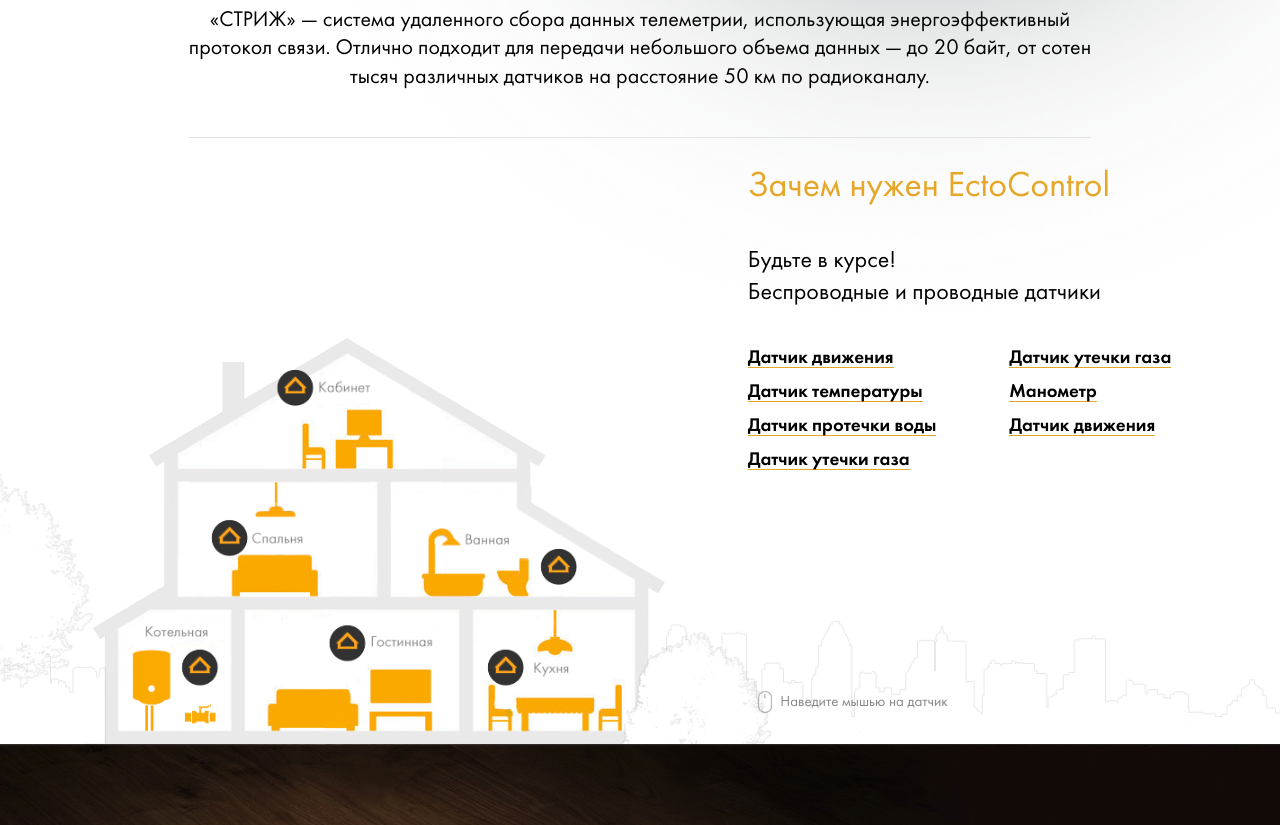
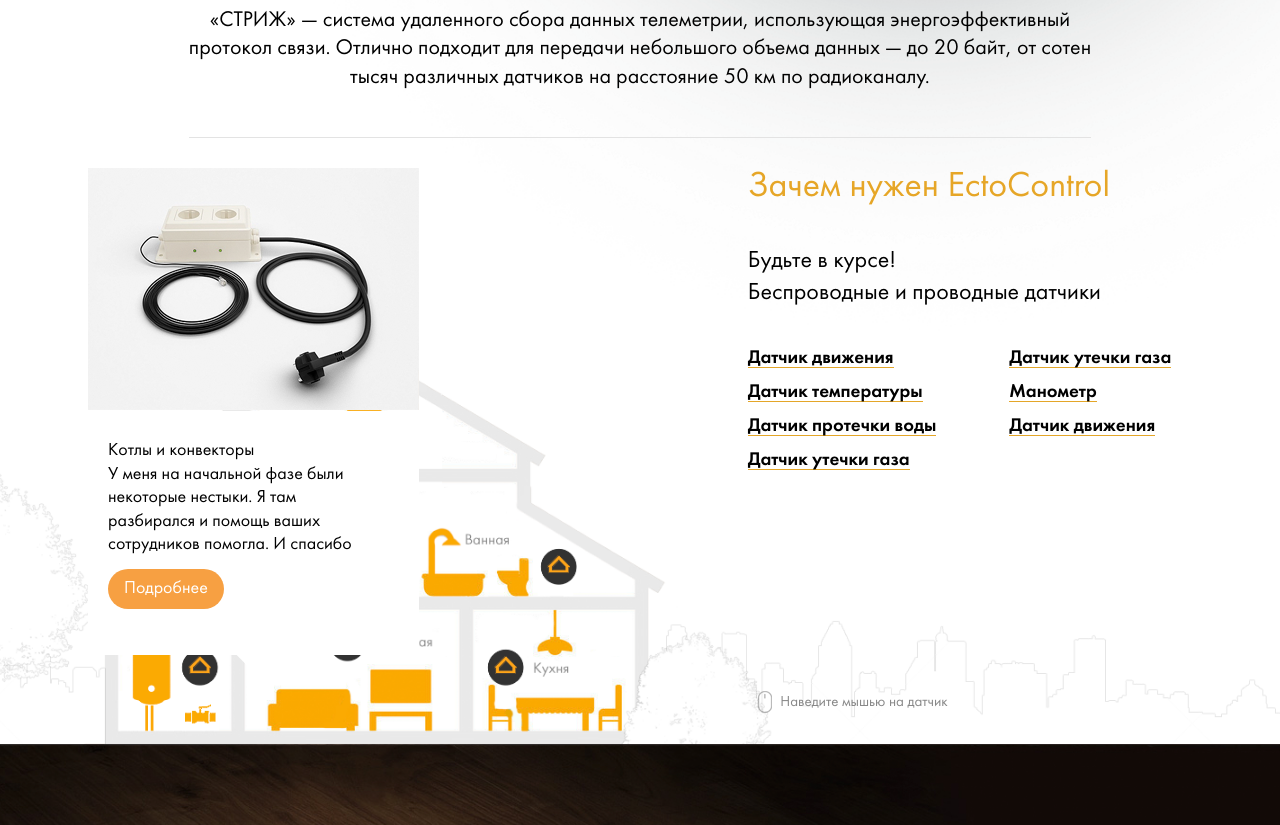
Before and after one commit to Lulca/Ectostroy007, a website: page app/index.html in a window 1280 px wide. Shown: the part 720-1545 px from the top of the page. Drawn offline with Linux system fonts and the light colour scheme.

Commit message:
map-section description

```diff
--- a/app/index.html
+++ b/app/index.html
@@ -202,7 +202,25 @@
           <p class="sensor-describe">«СТРИЖ» — система удаленного сбора данных телеметрии, использующая энергоэффективный <br>протокол связи. Отлично подходит для передачи небольшого объема данных — до 20 байт, от сотен<br> тысяч различных датчиков на расстояние 50 км по радиоканалу.</p>
         </div>
         <div class="row">
-          <div class="col-md-7"></div>
+          <div class="col-md-7">
+            <ul class="inline-b">
+              <li class="map-sensor map-sensor1">
+                <img src="img/map-sensor1.png" alt="sensor">
+                <div class="map-sensor-descript">
+                  <h3>Котлы и конвекторы</h3>
+                  <p>У меня на начальной фазе были<br> некоторые нестыки. Я там<br> разбирался и помощь ваших <br>сотрудников помогла. И спасибо</p>
+                  <a href="#" class="yellow-button yellow-button_radius">Подробнее</a>
+                  <div class="triangle"><img src="img/triangle.png"></div>
+                </div>
+              </li>
+              <li class="map-sensor map-sensor2"></li>
+              <li class="map-sensor map-sensor3"></li>
+              <li class="map-sensor map-sensor4"></li>
+              <li class="map-sensor map-sensor5"></li>
+              <li class="map-sensor map-sensor6"></li>
+              <li class="map-sensor map-sensor7"></li>
+            </ul>
+          </div>
           <div class="col-md-5">
             <h3 class="b-title sensor-title">Зачем нужен EctoControl</h3>
             <p class="be-informed">Будьте в курсе!<br>Беспроводные и проводные датчики</p>
@@ -222,7 +240,6 @@
                   <li class="bold-text sensor-list__item">Манометр</li><br>
                   <li class="bold-text sensor-list__item">Датчик движения</li>
                 </ul>
-
               </div>
             </div>
           </div>
--- a/app/sass/templates/_index.scss
+++ b/app/sass/templates/_index.scss
@@ -444,3 +444,32 @@
 	text-align: right;
 	background-position: 10px 6px;
 }
+
+.map-sensor {
+	display: inline-block;
+}
+
+.map-sensor-descript {
+	background-color: #fff;
+	margin-top: -5px;
+	padding: 28px 55px 18px 20px;
+	font-size: 18px;
+	line-height: 1.3;
+}
+
+.yellow-button_radius {
+	border-radius: 20px;
+	margin-top: 13px;
+}
+
+.triangle {
+	position: relative;
+	top: 40px;
+	left: 121px;
+}
+
+.map-sensor1 {
+	position: relative;
+	left: 73px;
+	top: 30px;
+}
```
Also changed, not shown: app/css/main.css, app/img/images/images/images/map-sensor1_03.png (added), app/img/images/images/images/triangle_03.png (added), app/img/images/images/map-sensor1_03.png (added), app/img/map-sensor1.png (added), app/img/triangle.png (added), app/img/Слой 123.png (added).
